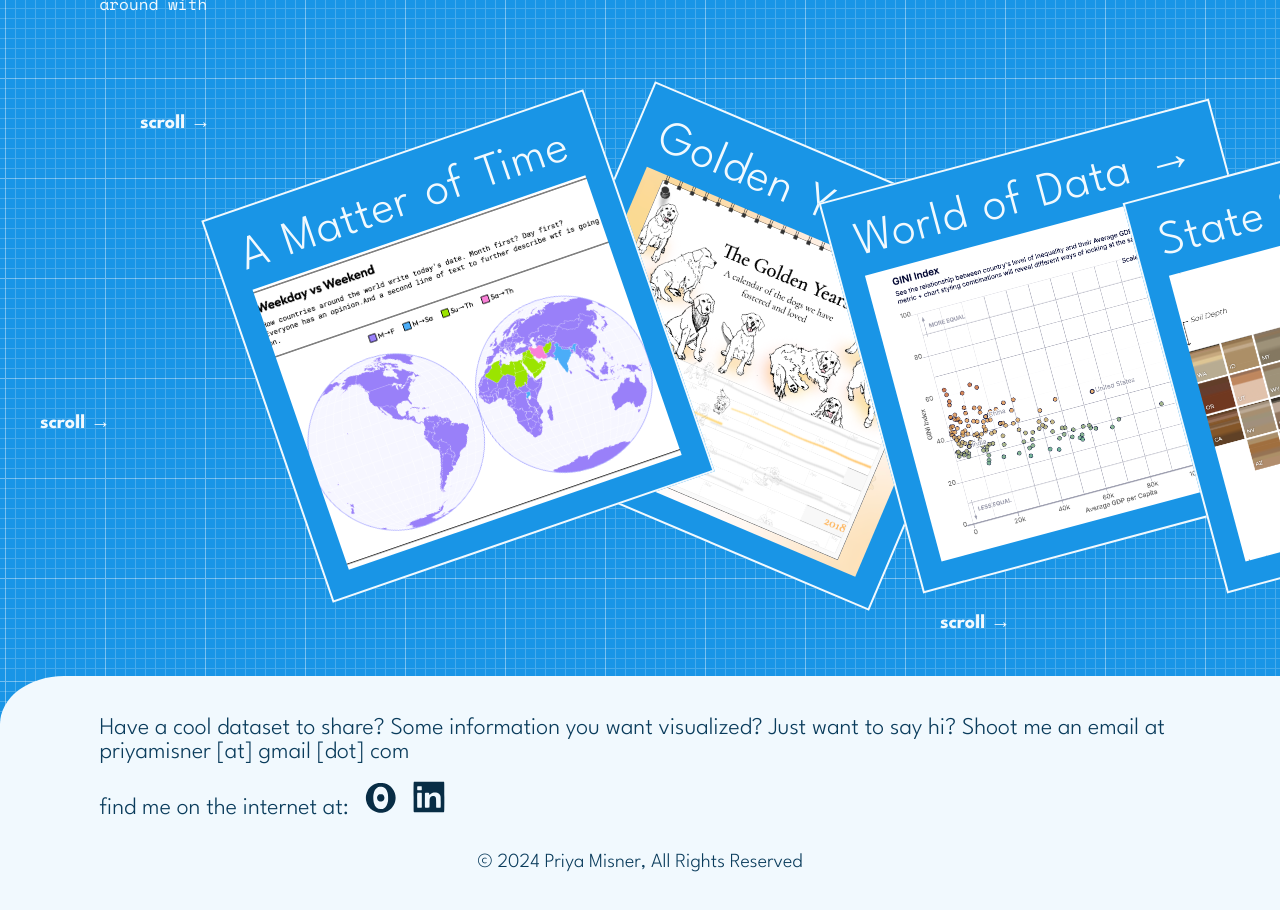
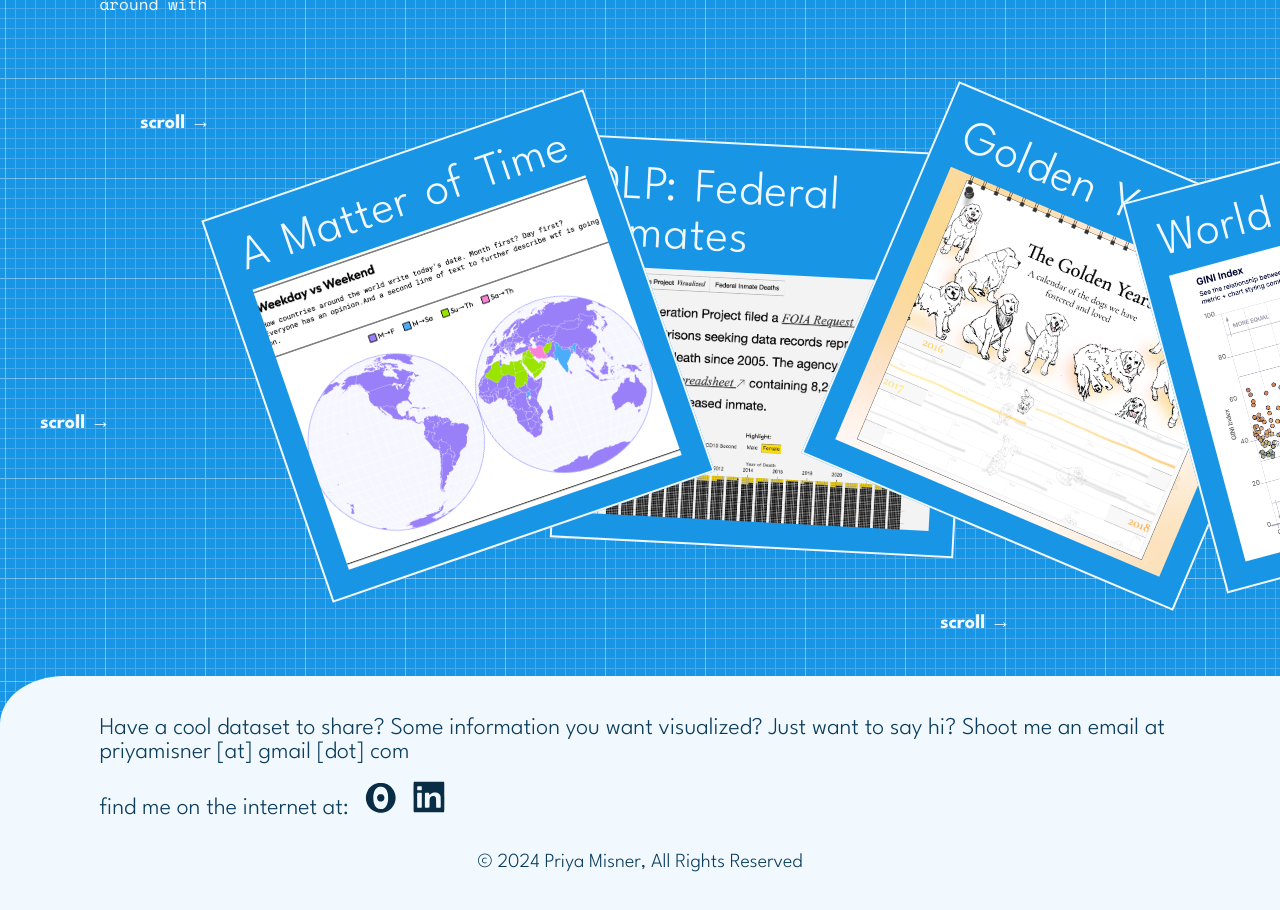
Before and after one commit to p-misner/portfolio, a Next.js app: page / in a window 1280 px wide. Shown: the part 3180-4090 px from the top of the page. Built offline with nearby package versions, Linux system fonts and the light colour scheme.

Commit message:
DLP update

```diff
--- a/src/app/components/playground.tsx
+++ b/src/app/components/playground.tsx
@@ -21,6 +21,7 @@ import Munsell from "../../../public/Playground/Munsell.png";
 import TransitNetworks from "../../../public/Playground/TransitNetworks.gif";
 import Senator from "../../../public/Playground/Senator.png";
 import MatterofTime from "../../../public/Playground/MatterofTime.png";
+import DLPInmates from "../../../public/Playground/DLP_inmates.png";
 import { ThemeContext } from "./providers";
 
 export default function Playground() {
@@ -114,6 +115,25 @@ export default function Playground() {
           </SquareImageWrapper>
         </FunProjectWrapper>
 
+        <FunProjectWrapper color={theme?.colorPicked} rotate={"3deg"}>
+          {" "}
+          <FunProjectTitle
+            // target="_blank"
+            // rel="noopener noreferrer"
+            href="https://blog.priyamisner.com/projects/inmatedeaths"
+            color={theme?.colorPicked}
+          >
+            {" "}
+            DLP: Federal Inmates
+          </FunProjectTitle>
+          <SquareImageWrapper>
+            <Image
+              src={DLPInmates}
+              alt="image of web page with text and chart"
+              draggable="false"
+            />
+          </SquareImageWrapper>
+        </FunProjectWrapper>
         <FunProjectWrapper color={theme?.colorPicked} rotate={"23deg"}>
           {" "}
           <FunProjectTitle
```
Also changed, not shown: public/Playground/DLP_inmates.png (added).
